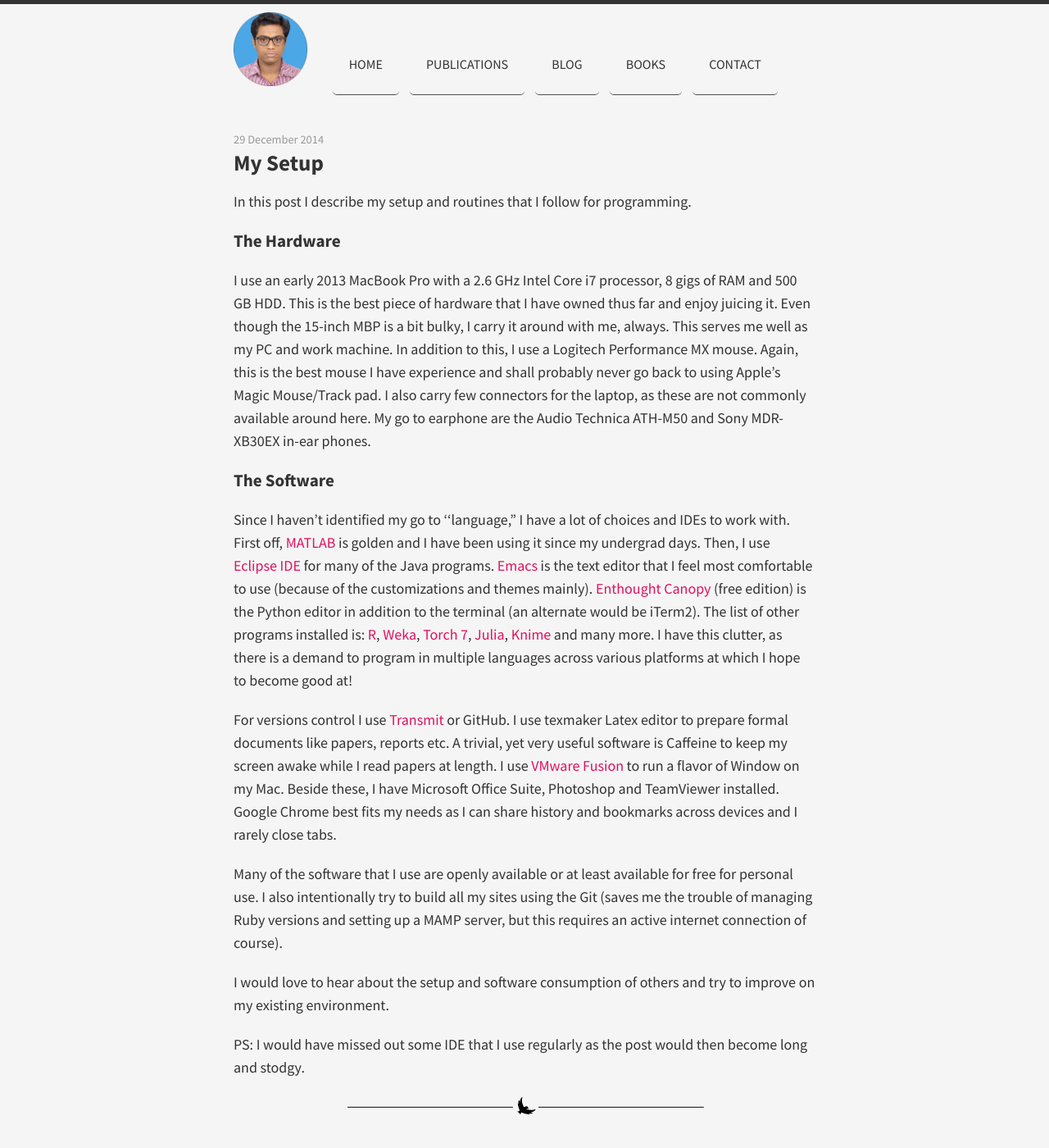
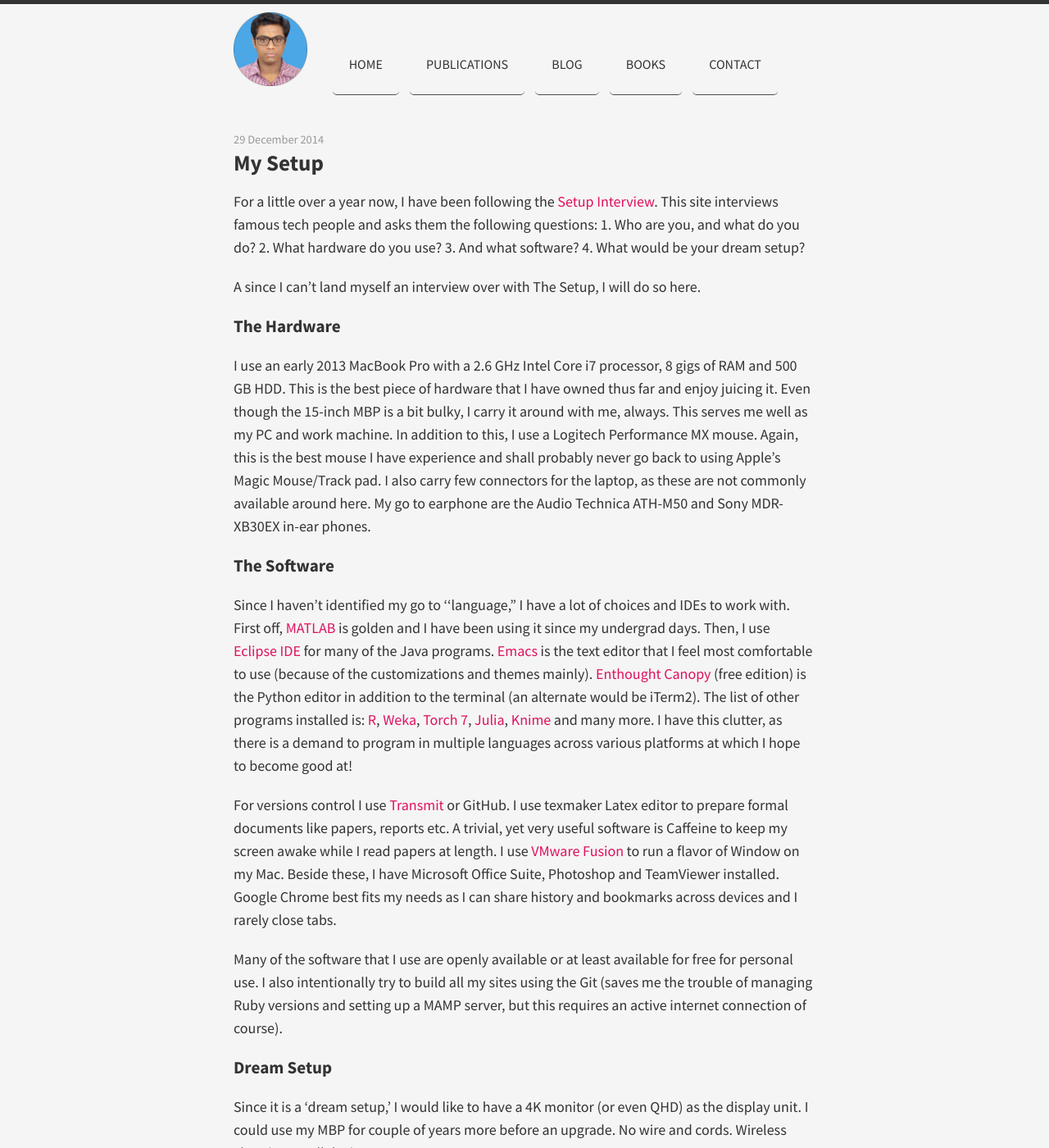
Before and after one commit to forkmsrini/forkmsrini.github.io-master, a Jekyll site: the page built from _posts/2014-12-29-mySetup.md, in a window 1280 px wide and 1400 px high. Shown: the whole window at 82% size. Built offline with Jekyll 4.4.1, drawn with Linux system fonts in a browser that asks for light colours; nearby versions of some CDN libraries; Markdown is read by kramdown in place of the engine named in the settings; some of the changed text lies outside the part shown.

Commit message:
Update 2014-12-29-mySetup.md

```diff
--- a/_posts/2014-12-29-mySetup.md
+++ b/_posts/2014-12-29-mySetup.md
@@ -2,8 +2,9 @@
 layout: post
 title: My Setup
 ---
+For a little over a year now, I have been following the [Setup Interview](http://usesthis.com/). This site interviews famous tech people and asks them the following questions: 1. Who are you, and what do you do? 2. What hardware do you use? 3. And what software? 4. What would be your dream setup?
 
-In this post I describe my setup and routines that I follow for programming.
+A since I can't land myself an interview over with The Setup, I will do so here.
 
 ### The Hardware
 I use an early 2013 MacBook Pro with a 2.6 GHz Intel Core i7 processor, 8 gigs of RAM and 500 GB HDD. This is the best piece of hardware that I have owned thus far and enjoy juicing it. Even though the 15-inch MBP is a bit bulky, I carry it around with me, always. This serves me well as my PC and work machine.
@@ -16,8 +17,12 @@
 
 Many of the software that I use are openly available or at least available for free for personal use. I also intentionally try to build all my sites using the Git (saves me the trouble of managing Ruby versions and setting up a MAMP server, but this requires an active internet connection of course).
 
+### Dream Setup
+Since it is a 'dream setup,' I would like to have a 4K monitor (or even QHD) as the display unit. I could use my MBP for couple of years more before an upgrade.
+No wire and cords. Wireless charging on all devices.
+
 I would love to hear about the setup and software consumption of others and try to improve on my existing environment.
 
-PS: I would have missed out some IDE that I use regularly as the post would then become long and stodgy.
+#PS: I would have missed out some IDE that I use regularly as the post would then become long and stodgy.
 
 <hr/>
```
